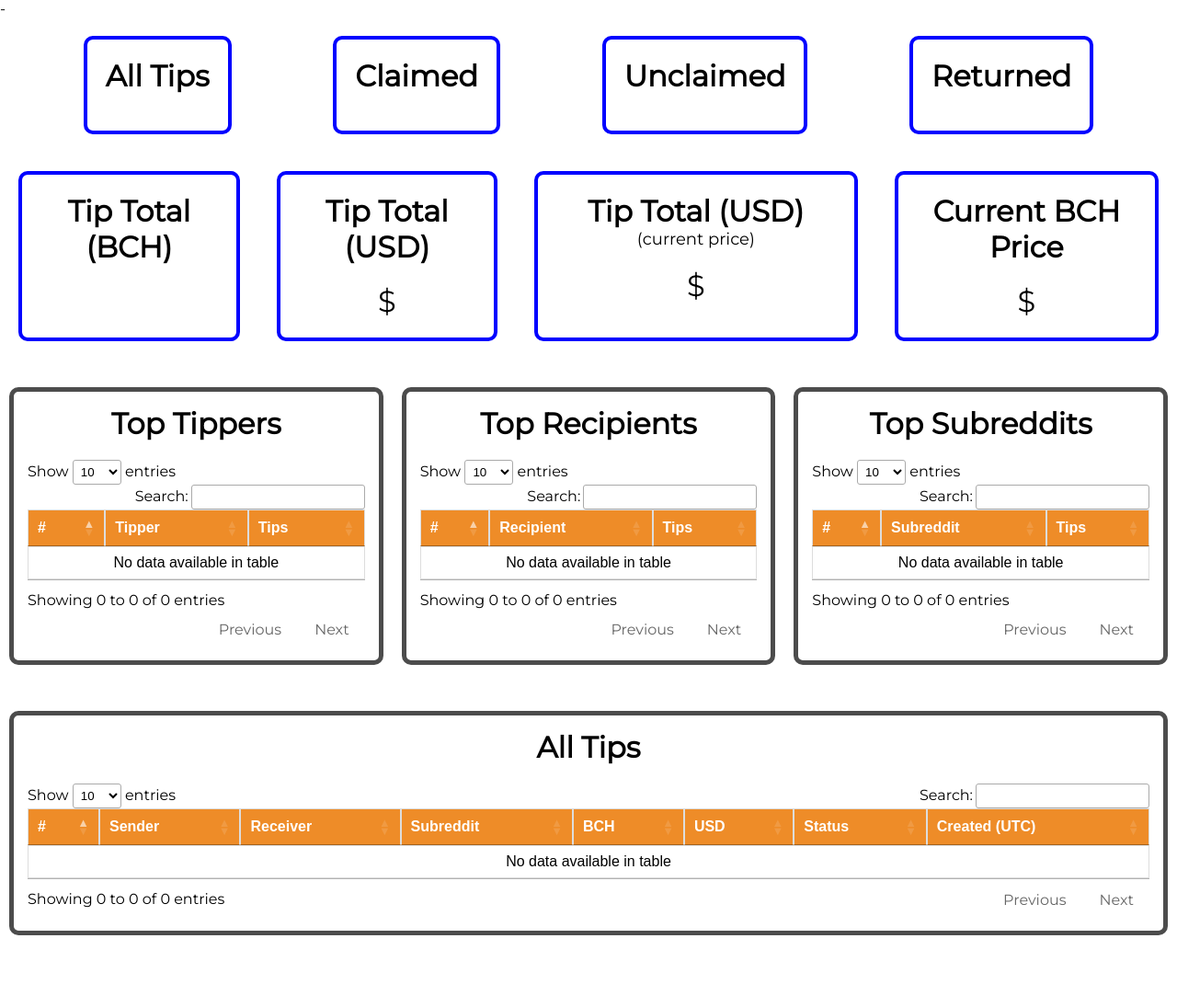
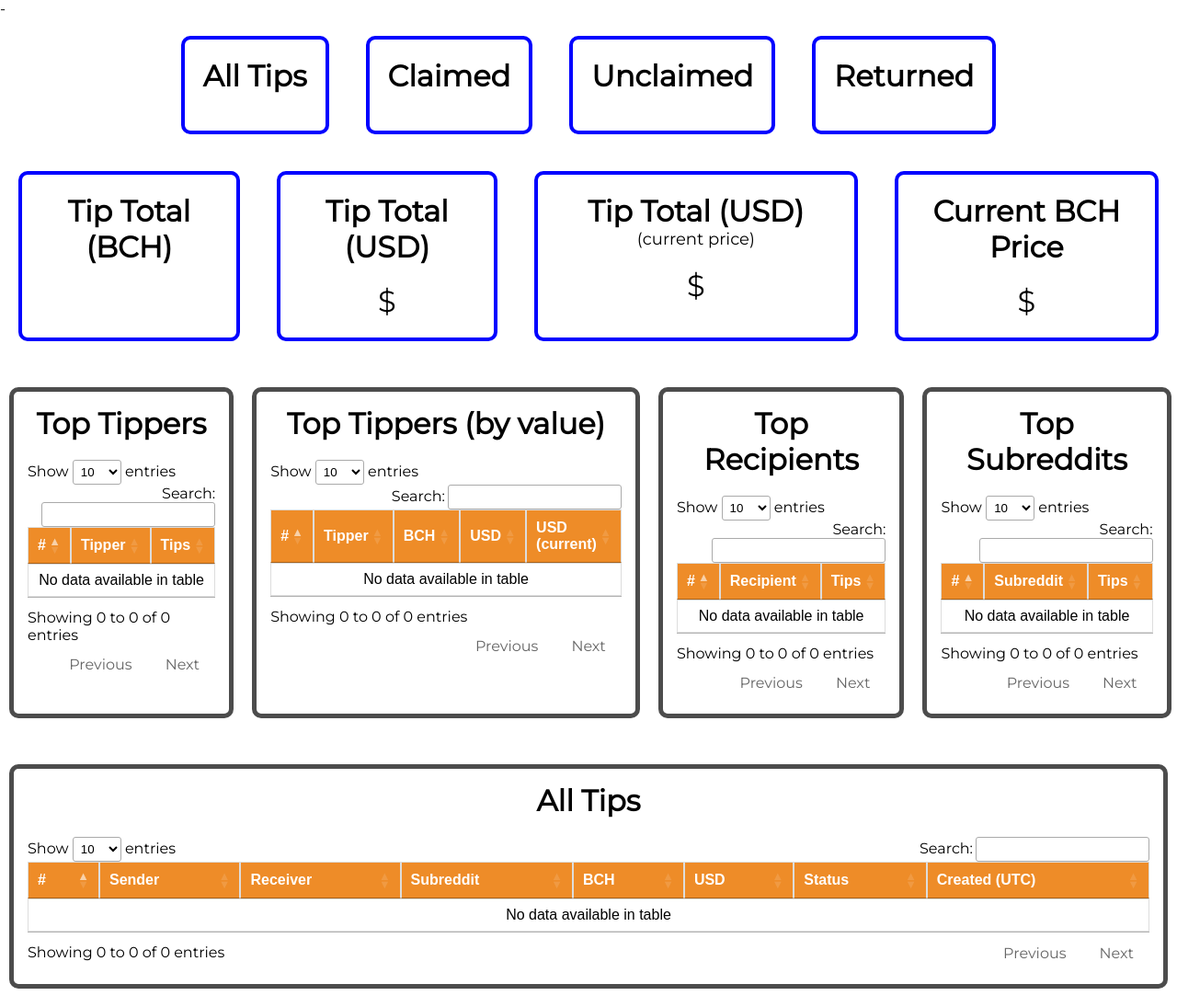
Before and after one commit to roovyshapiro/chaintip_stats, a Django app: template ChaintipStats/reddit_tips/templates/reddit_tips/reddit_tips.html in a window 1280 px wide. Shown: the whole page at 92% size. Before the commit the page ends 1017 px from the top, so only its background shows below. Run offline with Django 3.2, Linux system fonts and the light colour scheme; the template is opened without the code that fills it, so the values that code supplies are empty; parts of the project's set-up code (start-up, migrations or seed data) failed here and were passed over; some libraries are stand-ins or nearby versions.

Commit message:
top tippers by value (WIP)
Note: this data is displayed correctly but isn't ordered by
highest to lowest BCH amount. That still needs to be done.

```diff
--- a/ChaintipStats/reddit_tips/static/reddit_tips/style.css
+++ b/ChaintipStats/reddit_tips/static/reddit_tips/style.css
@@ -10,7 +10,7 @@ body{
 
 .box_display_flex{
   display:flex;
-  justify-content:space-evenly;
+  justify-content:center;
 }
 
 .box_display_flex div{
--- a/ChaintipStats/reddit_tips/templates/reddit_tips/reddit_tips.html
+++ b/ChaintipStats/reddit_tips/templates/reddit_tips/reddit_tips.html
@@ -82,6 +82,33 @@
                     </tbody>
                 </table>
             </div>
+
+            <div id = "tipper_table_div" class="stat_table_div">
+                <p class = "table_title">Top Tippers (by value)</p>
+                <table id="all_tipper_table" class="data_table base_table_style">
+                    <thead>
+                        <tr>
+                            <th>#</th>
+                            <th>Tipper</th>
+                            <th>BCH</th>
+                            <th>USD</th>
+                            <th>USD (current)</th>
+                        </tr>
+                    </thead>
+                    <tbody>
+                        {% for tipper, tipper_values in all_stats.sender_amount.items %}
+                            <tr>
+                                <td>{{ forloop.counter }}</td>
+                                <td><a href='https://reddit.com/{{ tipper }}'>{{ tipper }}</a></td>
+                                <td>{{ tipper_values.bch }}</td>
+                                <td>{{ tipper_values.usd }}</td>
+                                <td>{{ tipper_values.usd_current }}</td>
+                            </tr>
+                        {% endfor %}
+                    </tbody>
+                </table>
+            </div>
+
             <div id = "receiver_table_div" class="stat_table_div">
                 <p class = "table_title">Top Recipients</p>
                 <table id="all_receiver_table" class="data_table base_table_style">
```
Also changed, not shown: ChaintipStats/reddit_tips/views.py (+13 -1 lines).
